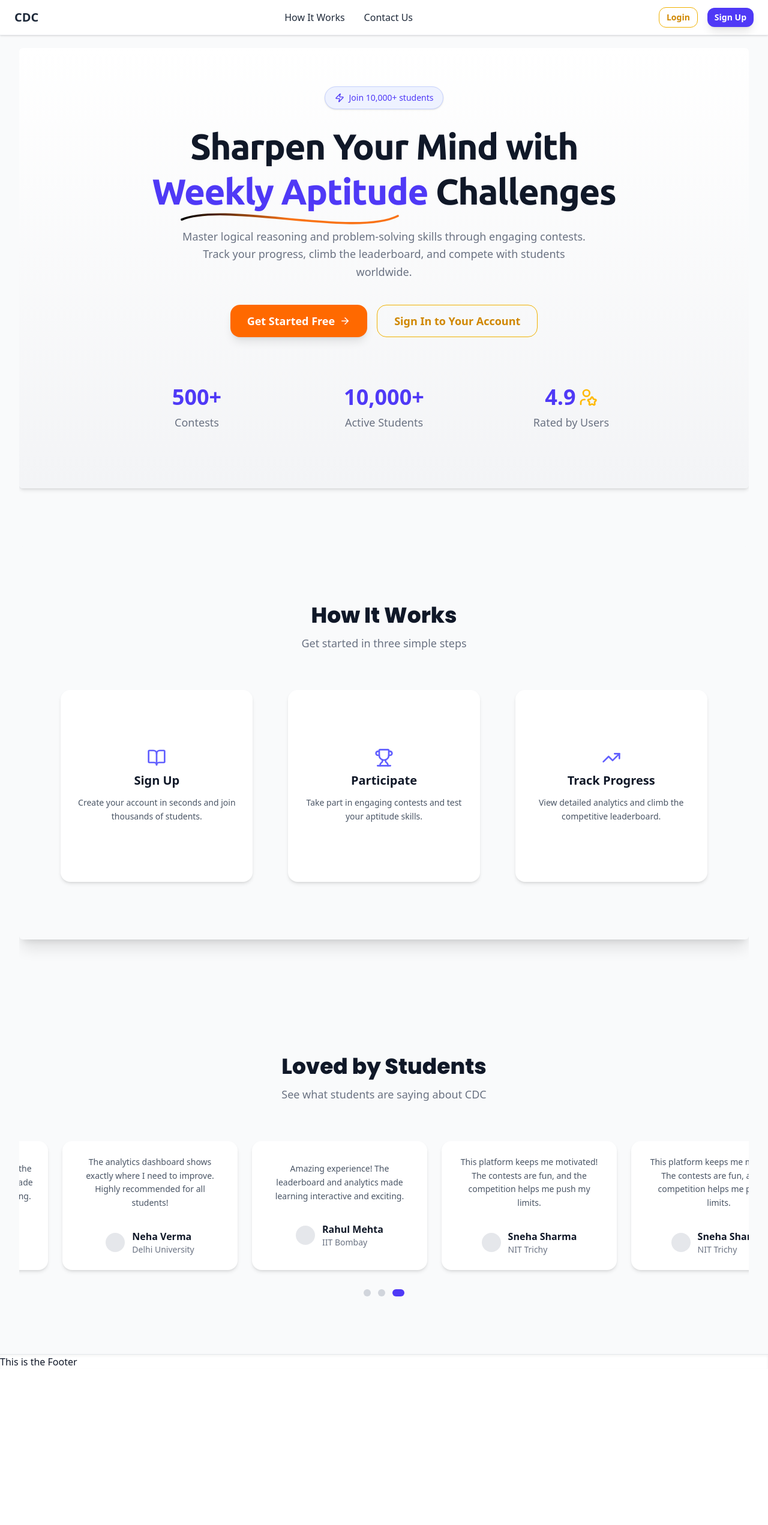
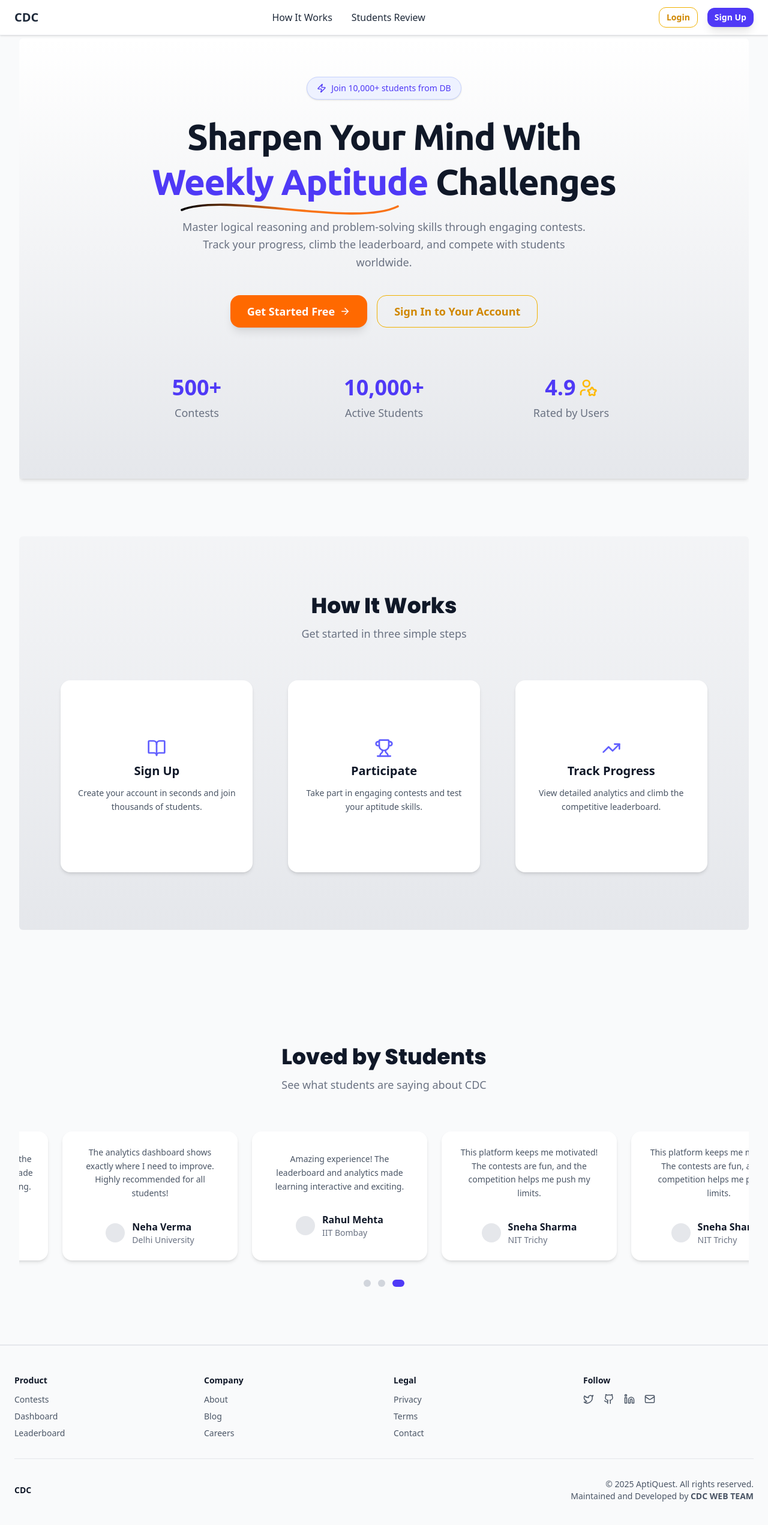
Before and after one commit to Sumit8617/CDC, a React (Vite) app in the folder Client/: page / in a window 1280 px wide. Shown: the top 2542 px of the page at 60% size. Before the commit the page ends 2282 px from the top, so only its background shows below. Built offline with nearby package versions, Linux system fonts and the light colour scheme.

Commit message:
Added Footer in Client

```diff
--- a/Client/src/Components/Common/Button.jsx
+++ b/Client/src/Components/Common/Button.jsx
@@ -26,7 +26,7 @@ const Button = forwardRef(
       outline:
         "border border-yellow-500 text-yellow-600 bg-transparent hover:bg-yellow-50 focus:ring-yellow-400",
       green:
-        "bg-green-600 text-white shadow-lg hover:bg-green-700 focus:ring-green-400",
+        "bg-green-700 text-white shadow-lg hover:bg-green-700 focus:ring-green-400",
       danger:
         "bg-red-500 text-white shadow-lg hover:bg-red-600 focus:ring-red-400",
       indigo:
--- a/Client/src/Components/Common/Footer.jsx
+++ b/Client/src/Components/Common/Footer.jsx
@@ -1,11 +1,85 @@
-import React from 'react'
+import React from "react";
+import { Github, Linkedin, Mail, Twitter } from "lucide-react";
 
 const Footer = () => {
   return (
-    <div>
-      This is the Footer
-    </div>
-  )
-}
+    <footer className="bg-gray-50 border-t border-gray-200">
+      <div className="max-w-7xl mx-auto px-6 py-12">
+        {/* Top Section */}
+        <div className="grid grid-cols-2 md:grid-cols-4 gap-8 text-sm text-gray-600">
+          {/* Product */}
+          <div>
+            <h3 className="font-semibold text-gray-900 mb-3">Product</h3>
+            <ul className="space-y-2">
+              <li className="hover:text-indigo-600 cursor-pointer">Contests</li>
+              <li className="hover:text-indigo-600 cursor-pointer">
+                Dashboard
+              </li>
+              <li className="hover:text-indigo-600 cursor-pointer">
+                Leaderboard
+              </li>
+            </ul>
+          </div>
 
-export default Footer
+          {/* Company */}
+          <div>
+            <h3 className="font-semibold text-gray-900 mb-3">Company</h3>
+            <ul className="space-y-2">
+              <li className="hover:text-indigo-600 cursor-pointer">About</li>
+              <li className="hover:text-indigo-600 cursor-pointer">Blog</li>
+              <li className="hover:text-indigo-600 cursor-pointer">Careers</li>
+            </ul>
+          </div>
+
+          {/* Legal */}
+          <div>
+            <h3 className="font-semibold text-gray-900 mb-3">Legal</h3>
+            <ul className="space-y-2">
+              <li className="hover:text-indigo-600 cursor-pointer">Privacy</li>
+              <li className="hover:text-indigo-600 cursor-pointer">Terms</li>
+              <li className="hover:text-indigo-600 cursor-pointer">Contact</li>
+            </ul>
+          </div>
+
+          {/* Follow */}
+          <div>
+            <h3 className="font-semibold text-gray-900 mb-3">Follow</h3>
+            <div className="flex space-x-4">
+              <a href="#" className="hover:text-indigo-600">
+                <Twitter size={18} />
+              </a>
+              <a href="#" className="hover:text-indigo-600">
+                <Github size={18} />
+              </a>
+              <a href="#" className="hover:text-indigo-600">
+                <Linkedin size={18} />
+              </a>
+              <a href="#" className="hover:text-indigo-600">
+                <Mail size={18} />
+              </a>
+            </div>
+          </div>
+        </div>
+
+        {/* Divider */}
+        <hr className="my-8 border-gray-200" />
+
+        {/* Bottom Section */}
+        <div className="flex flex-col md:flex-row items-center justify-between text-gray-600 text-sm space-y-4 md:space-y-0">
+          <div className="flex items-center space-x-2">
+            <span className="font-semibold text-gray-900">{import.meta.env.VITE_APP_NAME}</span>
+          </div>
+
+          {/* Copyright */}
+          <p className="text-center md:text-right">
+            © {new Date().getFullYear()} AptiQuest. All rights reserved.
+            <br />
+            Maintained and Developed by <strong>CDC WEB TEAM</strong>
+          </p>
+        </div>
+      </div>
+    </footer>
+  );
+};
+
+export default Footer;
--- a/Client/src/Components/Common/Hero/ViewersHero.jsx
+++ b/Client/src/Components/Common/Hero/ViewersHero.jsx
@@ -2,8 +2,10 @@ import React, { useEffect, useState } from "react";
 import { ArrowRight, Zap, UserStar } from "lucide-react";
 import CountUp from "react-countup";
 import { Button, ResponsiveUnderline } from "../../index";
+import { useNavigate } from "react-router-dom";
 
 const HeroSection = () => {
+  const navigate = useNavigate();
   const [animate, setAnimate] = useState(false);
 
   useEffect(() => {
@@ -13,7 +15,7 @@ const HeroSection = () => {
   }, []);
 
   return (
-    <section className="relative flex flex-col items-center justify-center text-center min-h-[90vh] pt-16 pb-24 px-4 sm:px-8 bg-linear-to-b from-white to-gray-100 text-gray-900 overflow-hidden rounded-md shadow-md">
+    <section className="relative flex flex-col items-center justify-center text-center min-h-[90vh] pt-16 pb-24 px-4 sm:px-8 bg-linear-to-b from-white to-gray-200 text-gray-900 overflow-hidden rounded-md shadow-md">
       {/* Subtle Radial Background */}
       <div className="absolute inset-0 -z-10">
         <div className="absolute inset-0 bg-[radial-gradient(circle_at_center,rgba(99,102,241,0.08),transparent_70%)]"></div>
@@ -22,12 +24,12 @@ const HeroSection = () => {
       {/* Badge */}
       <div className="flex items-center gap-2 bg-indigo-50 text-indigo-600 px-4 py-2 rounded-full text-sm font-medium mb-6 border border-indigo-200 shadow-sm">
         <Zap className="h-4 w-4" />
-        <span>Join 10,000+ students</span>
+        <span>Join 10,000+ students from DB</span>
       </div>
 
       {/* Heading */}
       <h2 className="text-4xl sm:text-5xl md:text-6xl font-extrabold max-w-4xl leading-tight tracking-tight relative font-ubuntu">
-        Sharpen Your Mind with{" "}
+        Sharpen Your Mind With{" "}
         <span className="relative inline-block text-indigo-600">
           <ResponsiveUnderline animate={animate} />
         </span>{" "}
@@ -47,7 +49,8 @@ const HeroSection = () => {
           variant="primary"
           size="lg"
           round="lg"
-          className="flex items-center gap-2 bg-indigo-600 text-white hover:bg-indigo-700"
+          onClick={() => navigate("/signup")}
+          className="flex items-center gap-2 text-white"
         >
           Get Started Free <ArrowRight size={18} />
         </Button>
@@ -56,7 +59,8 @@ const HeroSection = () => {
           variant="outline"
           size="lg"
           round="lg"
-          className="border border-gray-300 text-gray-800 hover:bg-gray-100"
+          onClick={() => navigate("/login")}
+          className="border border-gray-300 text-white"
         >
           Sign In to Your Account
         </Button>
--- a/Client/src/Components/Common/HowItWorks.jsx
+++ b/Client/src/Components/Common/HowItWorks.jsx
@@ -5,7 +5,10 @@ import { BookOpen, Trophy, TrendingUp } from "lucide-react";
 
 const HowItWorks = () => {
   return (
-    <section className="py-24 bg-gray-50 shadow-xl rounded-md">
+    <section
+      className="py-24 bg-linear-to-b from-gray-100 to-gray-200 rounded-md"
+      id="how-it-works"
+    >
       <div className="max-w-6xl mx-auto px-6 text-center">
         {/* Header */}
         <h2 className="text-3xl sm:text-4xl font-extrabold text-gray-900 font-popins">
--- a/Client/src/Components/Common/Nav/ViewersNav.jsx
+++ b/Client/src/Components/Common/Nav/ViewersNav.jsx
@@ -1,8 +1,10 @@
 import React, { useState } from "react";
 import { Menu, X } from "lucide-react";
 import { Button } from "../../index";
+import { useNavigate } from "react-router-dom";
 const ViewersNav = () => {
   const [isOpen, setIsOpen] = useState(false);
+  const navigate = useNavigate();
 
   return (
     <nav className="w-full bg-white border-b border-gray-200 fixed top-0 left-0 z-50 shadow">
@@ -15,16 +17,45 @@ const ViewersNav = () => {
 
         {/* Desktop Links */}
         <ul className="hidden md:flex space-x-8 text-gray-800 font-medium">
-          <li className="cursor-pointer hover:text-indigo-600">How It Works</li>
-          <li className="cursor-pointer hover:text-indigo-600">Contact Us</li>
+          <li
+            className="cursor-pointer hover:text-indigo-600"
+            onClick={() => {
+              const element = document.getElementById("how-it-works");
+              if (element) {
+                element.scrollIntoView({ behavior: "smooth" });
+              }
+            }}
+          >
+            How It Works
+          </li>
+          <li
+            className="cursor-pointer hover:text-indigo-600"
+            onClick={() => {
+              const element = document.getElementById("review");
+              if (element) {
+                element.scrollIntoView({ behavior: "smooth" });
+              }
+            }}
+          >
+            Students Review
+          </li>
         </ul>
 
         {/* Desktop Buttons */}
         <div className="hidden md:flex items-center space-x-4">
-          <Button variant="outline" size="sm">
+          <Button
+            variant="outline"
+            size="sm"
+            onClick={() => navigate("/login")}
+          >
             Login
           </Button>
-          <Button variant="indigo" size="sm">
+
+          <Button
+            variant="indigo"
+            size="sm"
+            onClick={() => navigate("/signup")}
+          >
             Sign Up
           </Button>
         </div>
@@ -42,17 +73,47 @@ const ViewersNav = () => {
       {isOpen && (
         <div className="md:hidden bg-white border-t border-gray-200 shadow-sm">
           <ul className="flex flex-col items-center space-y-4 py-4 text-gray-800 font-medium">
-            <li className="hover:text-indigo-600 cursor-pointer">
+            <li
+              className="hover:text-indigo-600 cursor-pointer"
+              onClick={() => {
+                const element = document.getElementById("how-it-works");
+                if (element) {
+                  element.scrollIntoView({ behavior: "smooth" });
+                  setIsOpen(false);
+                }
+              }}
+            >
               How It Works
             </li>
-            <li className="hover:text-indigo-600 cursor-pointer">Contact Us</li>
+            <li
+              className="hover:text-indigo-600 cursor-pointer"
+              onClick={() => {
+                const element = document.getElementById("review");
+                if (element) {
+                  element.scrollIntoView({ behavior: "smooth" });
+                  setIsOpen(false);
+                }
+              }}
+            >
+              Students Review
+            </li>
           </ul>
 
           <div className="flex flex-col items-center space-y-3 pb-4">
-            <Button variant="outline" size="md" className="w-3/4">
+            <Button
+              variant="outline"
+              size="md"
+              className="w-3/4"
+              onClick={() => navigate("/login")}
+            >
               Login
             </Button>
-            <Button variant="indigo" size="md" className="w-3/4">
+            <Button
+              variant="indigo"
+              size="md"
+              className="w-3/4"
+              onClick={() => navigate("/signup")}
+            >
               Sign Up
             </Button>
           </div>
--- a/Client/src/Components/Testimonials/UserReview.jsx
+++ b/Client/src/Components/Testimonials/UserReview.jsx
@@ -67,7 +67,7 @@ const Testimonials = () => {
   }, [visibleCards]);
 
   return (
-    <section className="py-24 bg-gray-50">
+    <section className="py-24 bg-gray-50" id="review">
       <div className="max-w-7xl mx-auto px-6 text-center overflow-hidden">
         {/* Header */}
         <h2 className="text-3xl sm:text-4xl font-extrabold text-gray-900 font-popins">
--- a/Client/src/Layout/Layout.jsx
+++ b/Client/src/Layout/Layout.jsx
@@ -10,7 +10,7 @@ const Layout = ({ children }) => {
       </header>
 
       {/* Page Content */}
-      <main className="grow pt-20 px-4 sm:px-6 lg:px-8 flex justify-center">
+      <main className="grow pt-16 px-4 sm:px-6 lg:px-8 flex justify-center">
         <div className="w-full max-w-8xl mx-auto">{children}</div>
       </main>
 
```
